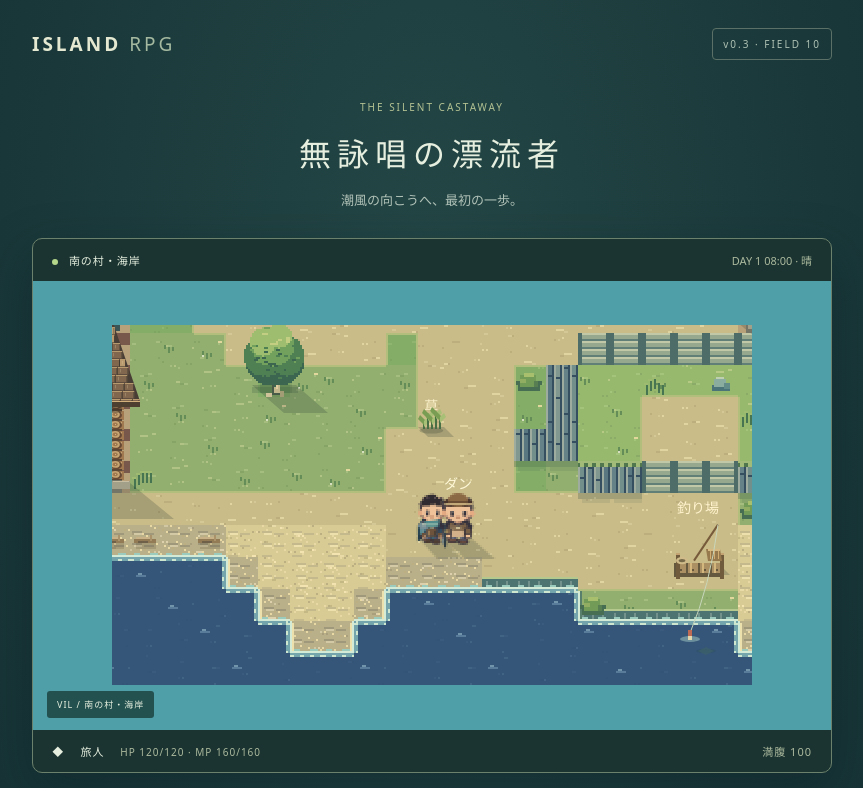
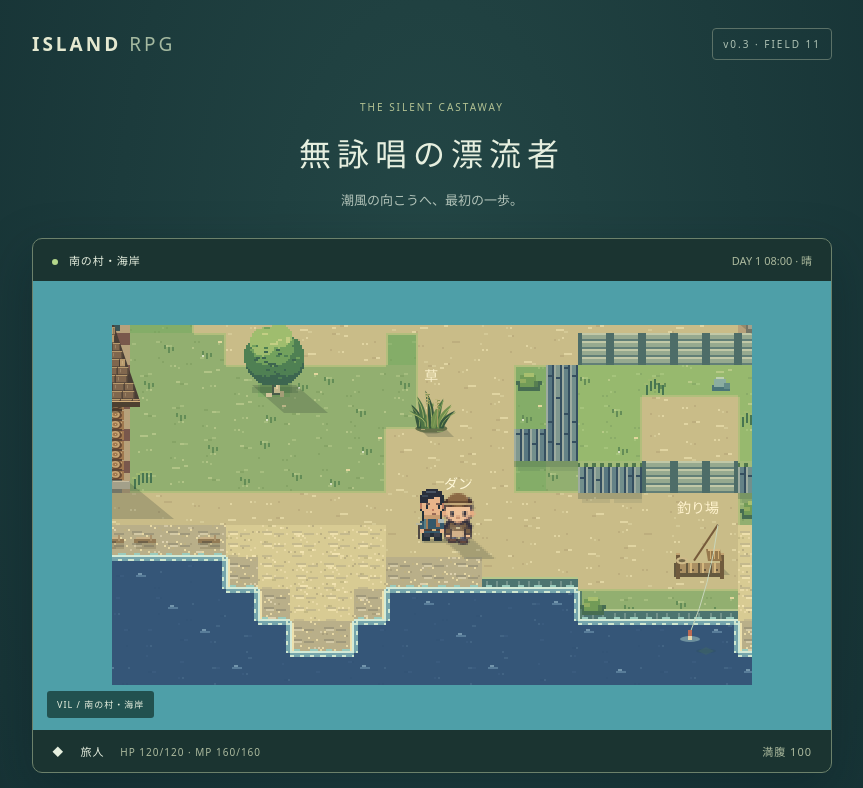
Before and after one commit to masato-ux/island-rpg, a website built with Vite: page index.html in a window 1280 px wide. Shown: the top 788 px of the page, without its empty margins (208-1071 px from the left). Built offline with nearby package versions, Linux system fonts and the light colour scheme.

Commit message:
Redraw starting grass, carved stakes and the hero silhouette

```diff
--- a/index.html
+++ b/index.html
@@ -30,7 +30,7 @@
     <main>
       <header>
         <a class="brand" href="./">ISLAND <span>RPG</span></a
-        ><span class="badge">v0.3 · FIELD 10</span>
+        ><span class="badge">v0.3 · FIELD 11</span>
       </header>
       <section class="intro">
         <p class="eyebrow">THE SILENT CASTAWAY</p>
--- a/src/depth-art.ts
+++ b/src/depth-art.ts
@@ -1,3 +1,4 @@
+import { paintHero } from "./hero-art.ts";
 import { houseStyles } from "./architecture.ts";
 import { appearances } from "./appearance.ts";
 import type { Building } from "./maps.ts";
@@ -55,7 +56,8 @@ export class DepthArt {
       sprite.height = 44;
       const context = sprite.getContext("2d")!;
       context.imageSmoothingEnabled = false;
-      new DepthArt(context).paintPerson(20, 32, color, seed, step, facing);
+      if (seed === 0) paintHero(context, 20, 32, step, facing);
+      else new DepthArt(context).paintPerson(20, 32, color, seed, step, facing);
       this.peopleSprites.set(key, sprite);
     }
     this.c.drawImage(sprite, Math.round(x) - 20, Math.round(y) - 32);
--- /dev/null
+++ b/src/hero-art.ts
@@ -0,0 +1,104 @@
+/** Deliberately coarse pixels: a readable silhouette at the game's native size. */
+export function paintHero(
+  c: CanvasRenderingContext2D,
+  x: number,
+  y: number,
+  step: number,
+  facing: string,
+) {
+  c.save();
+  c.translate(x, y);
+  const r = (x: number, y: number, w: number, h: number, color: string) => {
+    c.fillStyle = color;
+    c.fillRect(x, y, w, h);
+  };
+  const ink = "#243039",
+    hair = "#292e3a",
+    lightHair = "#485363",
+    skin = "#e8b58a",
+    shade = "#bb7b60",
+    coat = "#35586a",
+    light = "#557f88";
+  r(-5, 2, 12, 2, "rgba(22,38,36,.25)");
+  const stride = step ? (step % 2 ? 1 : -1) : 0;
+  // Short travelling coat, separate boots and a sheathed blade.
+  r(-5, -10, 10, 11, ink);
+  r(-4, -9, 8, 8, coat);
+  r(-4, -8, 2, 6, light);
+  r(-4, -1, 3, 3 + stride, "#3b414b");
+  r(1, -1, 3, 3 - stride, "#3b414b");
+  r(-5, 1 + stride, 4, 2, ink);
+  r(1, 1 - stride, 4, 2, ink);
+  if (facing === "left" || facing === "right") {
+    const direction = facing === "right" ? 1 : -1;
+    c.scale(direction, 1);
+    r(-5, -9, 3, 9, "#293e50");
+    r(-4, -8, 1, 6, "#4a6878");
+    r(-3, -21, 8, 11, ink);
+    r(-2, -20, 7, 9, skin);
+    r(4, -16, 2, 3, skin);
+    r(0, -11, 4, 1, shade);
+    r(-4, -22, 7, 4, hair);
+    r(-5, -20, 4, 7, hair);
+    r(-2, -20, 7, 2, hair);
+    r(-3, -21, 4, 1, lightHair);
+    r(3, -17, 2, 1, ink);
+    r(4, -16, 1, 2, ink);
+    r(-1, -15, 2, 2, shade);
+    r(0, -15, 1, 1, skin);
+    r(-2, -11, 7, 2, "#c28b61");
+    r(1, -9, 3, 5, "#537888");
+    r(2, -4, 2, 2, skin);
+    r(1, -8, 3, 2, "#9eafb0");
+  } else {
+    // Angular chin and swept fringe replace the former round, cluttered face.
+    r(-6, -20, 12, 8, ink);
+    r(-5, -21, 10, 11, ink);
+    r(-3, -10, 6, 1, ink);
+    if (facing === "up") {
+      r(-5, -20, 10, 9, hair);
+      r(-4, -21, 7, 3, lightHair);
+      r(-5, -18, 8, 5, hair);
+      r(-3, -12, 6, 2, hair);
+      r(-4, -10, 8, 2, "#b78b67");
+      r(-3, -8, 6, 7, "#2f485b");
+      r(-3, -8, 1, 6, "#54727d");
+      r(2, -7, 1, 6, "#243848");
+      r(-2, -1, 5, 1, "#71908f");
+    } else {
+      r(-5, -19, 10, 7, skin);
+      r(-4, -12, 8, 2, skin);
+      r(-2, -10, 4, 1, shade);
+      r(-6, -16, 1, 3, shade);
+      r(5, -16, 1, 3, shade);
+      r(-3, -16, 2, 1, "#775b50");
+      r(2, -16, 2, 1, "#775b50");
+      r(-3, -15, 1, 2, ink);
+      r(3, -15, 1, 2, ink);
+      r(0, -13, 1, 1, shade);
+      r(0, -11, 2, 1, "#986b58");
+      r(-5, -22, 10, 3, hair);
+      r(-3, -23, 6, 1, hair);
+      r(-6, -20, 4, 4, hair);
+      r(-3, -20, 4, 2, hair);
+      r(1, -20, 4, 1, hair);
+      r(4, -19, 1, 4, hair);
+      r(-3, -22, 5, 1, lightHair);
+      r(-5, -20, 3, 1, "#3b4655");
+      r(-4, -10, 8, 2, "#c69b70");
+      r(2, -8, 2, 4, "#ae7855");
+      r(-3, -8, 1, 6, "#a17b55");
+      r(-4, -3, 8, 1, "#513e36");
+      r(0, -3, 2, 1, "#d2b57b");
+      r(3, -8, 3, 2, "#acb9b7");
+      r(4, -6, 2, 3, coat);
+      r(-6, -7, 2, 4, coat);
+      r(-6, -3, 2, 2, skin);
+      r(4, -3, 2, 2, skin);
+    }
+    // One quiet accessory, kept away from the face.
+    r(-7, -5, 1, 7, "#504a44");
+    r(-8, -6, 3, 1, "#b9b8a0");
+  }
+  c.restore();
+}
--- a/src/renderer.ts
+++ b/src/renderer.ts
@@ -167,7 +167,7 @@ export class Renderer {
         ctx.textAlign = "center";
         ctx.font = "7px sans-serif";
         ctx.fillStyle = "#f9efc9";
-        ctx.fillText("草", grass.x - camX, grass.y - 8 - camY);
+        ctx.fillText("草", grass.x - camX, grass.y - 23 - camY);
       }
       if (session.story.wedge)
         for (const p of people) {
--- a/src/world-props.ts
+++ b/src/world-props.ts
@@ -110,6 +110,49 @@ export class WorldProps {
       }
       return;
     }
+    if (item === "草") {
+      // Rooted tussock: dark inner blades, sunlit edges and bowed seed stems.
+      e(x, y + 1, 8, 2, "#65704a");
+      const blades = [
+        [-6, -11, -10],
+        [-4, -15, -7],
+        [-2, -12, 1],
+        [0, -18, -3],
+        [2, -14, 6],
+        [4, -11, 10],
+        [5, -8, 12],
+        [-3, -8, -11],
+        [1, -11, 4],
+      ];
+      blades.forEach(([base, top, tip], i) => {
+        const c = this.c;
+        c.fillStyle = ["#36573d", "#4e7445", "#71904e"][i % 3];
+        c.beginPath();
+        c.moveTo(x + base - 1, y + 1);
+        c.quadraticCurveTo(x + base - 2, y + top / 2, x + tip, y + top);
+        c.quadraticCurveTo(x + base + 3, y + top / 2, x + base + 1, y + 1);
+        c.fill();
+        c.strokeStyle = i % 2 ? "#a5b56b" : "#819d58";
+        c.lineWidth = 0.5;
+        c.beginPath();
+        c.moveTo(x + base, y);
+        c.quadraticCurveTo(x + base + 1, y + top / 2, x + tip, y + top + 1);
+        c.stroke();
+      });
+      for (const [dx, top] of [
+        [-2, -17],
+        [3, -14],
+      ]) {
+        r(x + dx, y + top, 0.5, -top, "#a19d60");
+        for (let j = 0; j < 4; j++) {
+          r(x + dx - 1, y + top + j * 1.5, 1.5, 0.5, "#c0b77c");
+          r(x + dx + 0.5, y + top + j * 1.5 + 0.5, 1, 0.5, "#8c9557");
+        }
+      }
+      r(x - 5, y + 1, 2, 0.5, "#b0a574");
+      r(x + 3, y + 2, 3, 0.5, "#81965c");
+      return;
+    }
     // Herb rosettes and grass blades have a recognizable base and individual leaves.
     const herb = item === "薬草",
       wet = item === "湿地草";
@@ -143,51 +186,144 @@ export class WorldProps {
       r = a.rect.bind(a),
       e = a.ellipse.bind(a),
       p = a.polygon.bind(a);
-    a.shadow(x, y + 3, 12, 20);
-    e(x, y + 3, 6, 2, "#6c7660");
-    r(x - 4, y - 1, 8, 4, "#97947a");
+    a.shadow(x, y + 3, 16, 28);
+    // Irregular stone footing, moss and a split, weathered timber pillar.
     p(
       [
-        [x - 3, y + 1],
-        [x - 3, y - 19],
-        [x + 1, y - 21],
-        [x + 4, y - 18],
-        [x + 4, y + 1],
+        [x - 9, y + 2],
+        [x - 6, y - 3],
+        [x + 5, y - 4],
+        [x + 9, y],
+        [x + 7, y + 5],
+        [x - 6, y + 5],
       ],
-      "#725437",
+      "#626b60",
     );
-    r(x - 2, y - 18, 2, 19, "#bd9b64");
-    r(x + 1, y - 18, 1, 18, "#997442");
-    r(x + 2, y - 15, 1, 13, "#4e4e38");
-    for (const yy of [-14, -6]) {
-      r(x - 4, y + yy, 9, 2, "#637c78");
-      r(x - 3, y + yy, 7, 0.5, "#b6c4aa");
-      r(x + 2, y + yy, 1, 1, "#d1cd9c");
+    p(
+      [
+        [x - 8, y + 1],
+        [x - 5, y - 3],
+        [x + 5, y - 3],
+        [x + 8, y],
+        [x + 3, y + 2],
+        [x - 4, y + 2],
+      ],
+      "#a4a68a",
+    );
+    r(x - 6, y + 2, 4, 1, "#7b8757");
+    r(x + 4, y + 1, 3, 2, "#6a8051");
+    p(
+      [
+        [x - 5, y],
+        [x - 5, y - 25],
+        [x - 2, y - 28],
+        [x + 4, y - 27],
+        [x + 6, y - 24],
+        [x + 5, y + 1],
+      ],
+      "#483e33",
+    );
+    p(
+      [
+        [x - 4, y - 24],
+        [x - 1, y - 26],
+        [x + 2, y - 25],
+        [x + 2, y],
+        [x - 4, y],
+      ],
+      "#a27d50",
+    );
+    r(x - 3, y - 23, 1, 22, "#c0a16a");
+    r(x + 2, y - 24, 2, 24, "#70563d");
+    for (const [dx, yy, h] of [
+      [-1, -23, 6],
+      [-2, -14, 5],
+      [1, -8, 7],
+      [3, -19, 8],
+    ]) {
+      r(x + dx, y + yy, 0.5, h, "#584932");
+      r(x + dx + 0.5, y + yy, 0.5, h - 1, "#b08d59");
+    }
+    e(x - 1, y - 8, 1.4, 2, "#665035");
+    e(x - 1, y - 8, 0.6, 1, "#b29461");
+    for (const yy of [-23, -5]) {
+      r(x - 6, y + yy, 12, 3, "#354d50");
+      r(x - 5, y + yy, 10, 0.5, "#a5b4a0");
+      r(x + 3, y + yy + 1, 2, 1, "#6d8580");
+      r(x - 4, y + yy + 1, 1, 1, "#c6c7a0");
+    }
+    // Woven cord and an inset bronze seal distinguish this from a fence post.
+    for (let i = 0; i < 3; i++) {
+      r(x - 5, y - 19 + i, 10, 0.5, "#b5a074");
+      r(x + 2 + i * 0.5, y - 19 + i, 1, 1, "#726247");
     }
     p(
       [
-        [x, y - 29],
-        [x + 4, y - 24],
-        [x + 2, y - 19],
-        [x - 3, y - 20],
-        [x - 4, y - 25],
+        [x - 3, y - 15],
+        [x + 1, y - 17],
+        [x + 4, y - 14],
+        [x + 1, y - 10],
+        [x - 3, y - 12],
       ],
-      "#477f8c",
+      "#544f3c",
+    );
+    r(x, y - 15, 1, 4, "#d9c385");
+    r(x - 1, y - 14, 3, 0.5, "#d9c385");
+    const glow = 0.09 + 0.035 * Math.sin(time / 15);
+    e(x, y - 30, 8, 8, `rgba(129,218,206,${glow})`);
+    p(
+      [
+        [x, y - 39],
+        [x + 5, y - 33],
+        [x + 4, y - 27],
+        [x, y - 24],
+        [x - 4, y - 28],
+        [x - 5, y - 33],
+      ],
+      "#304d5d",
     );
     p(
       [
-        [x, y - 28],
-        [x + 1, y - 21],
-        [x - 3, y - 22],
+        [x, y - 38],
+        [x, y - 29],
+        [x - 4, y - 32],
       ],
-      "#aadbd0",
+      "#c4e4cb",
     );
-    r(x - 1, y - 26, 1, 4, "#e8edb9");
-    const glow = 0.1 + 0.06 * Math.sin(time / 15);
-    e(x, y - 24, 6, 6, `rgba(129,218,206,${glow})`);
-    r(x - 1, y - 12, 2, 4, "#d5c591");
-    r(x - 2, y - 10, 4, 0.5, "#d5c591");
+    p(
+      [
+        [x, y - 38],
+        [x + 4, y - 33],
+        [x, y - 29],
+      ],
+      "#78bfb4",
+    );
+    p(
+      [
+        [x, y - 29],
+        [x + 4, y - 33],
+        [x + 3, y - 28],
+        [x, y - 25],
+      ],
+      "#438b94",
+    );
+    p(
+      [
+        [x - 4, y - 32],
+        [x, y - 29],
+        [x, y - 25],
+        [x - 3, y - 28],
+      ],
+      "#86c6bb",
+    );
+    r(x - 1, y - 36, 0.5, 5, "#eff4d8");
+    for (const dx of [-5, 4]) {
+      r(x + dx, y - 30, 1, 5, "#9da995");
+      r(x + dx, y - 30, 1, 1, "#e2d6ae");
+    }
+    r(x - 4, y - 25, 8, 1, "#b7b291");
   }
+
   fishing(
     x: number,
     y: number,
```
Also changed, not shown: tests/world.spec.js (+8 -2 lines).
